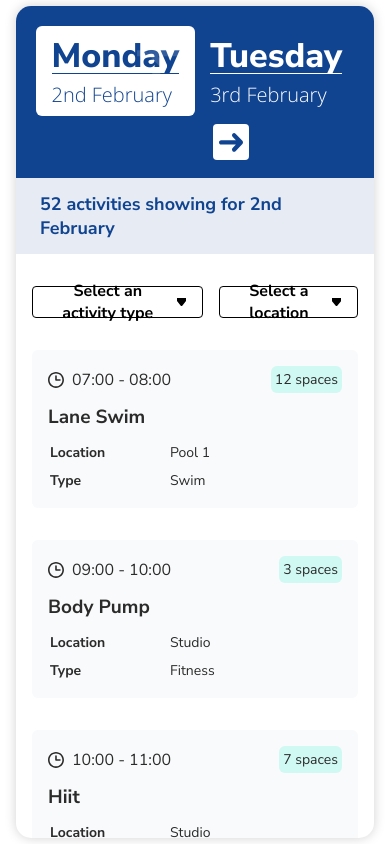
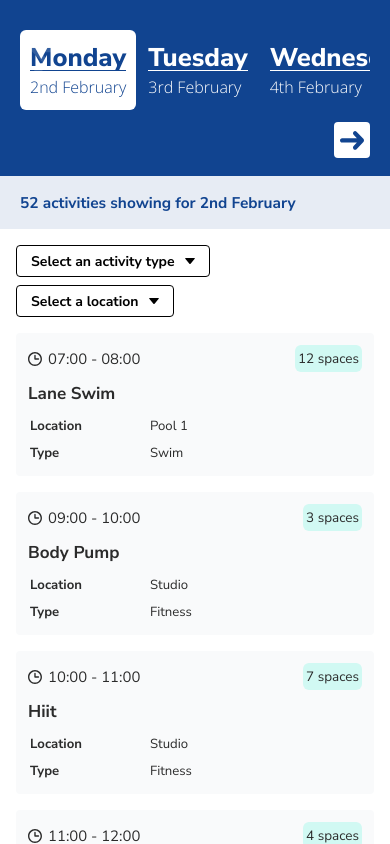
Before and after one commit to WillisDyson/lcc-booking-system, a React (Vite) app in the folder lcc-booking-system-app/: page / in a window 390 px wide. Built offline with nearby package versions, Linux system fonts and the light colour scheme.

Commit message:
App-wide responsiveness updated

```diff
--- a/lcc-booking-system-app/src/components/activities/ActivityBookingSystem.module.scss
+++ b/lcc-booking-system-app/src/components/activities/ActivityBookingSystem.module.scss
@@ -1,4 +1,4 @@
-@use "../../styles/variables" as *;
+@use "../../styles/breakpoints" as *;
 
 .activity-booking-system {
     background: var(--color-white);
@@ -6,15 +6,23 @@
     box-shadow: 0 0 12px rgba(0 0 0 / 0.18);
     display: flex;
     flex-direction: column;
-    height: 100%;
+    height: calc(100% - 60px);
     margin: 30px;
     max-height: 832px;
     max-width: 1440px;
     overflow: hidden;
     width: 100%;
 
+    @media (max-width: $medium-screen-width) {
+        height: calc(100% - 32px);
+        margin: 16px;
+    }
+
     @media (max-width: $small-screen-width) {
-        margin: 16px;
+        border-radius: 0;
+        height: 100%;
+        margin: 0;
+        max-height: unset;
     }
 
     &__error-message {
--- a/lcc-booking-system-app/src/components/day-selector/DaySelector.module.scss
+++ b/lcc-booking-system-app/src/components/day-selector/DaySelector.module.scss
@@ -1,4 +1,4 @@
-@use "../../styles/variables" as *;
+@use "../../styles/breakpoints" as *;
 
 .day-selector {
     position: relative;
@@ -9,7 +9,7 @@
         position: relative;
 
         @media (max-width: $small-screen-width) {
-            padding: 0 20px 42px;
+            padding: 10px 20px 46px;
         }
     }
 
@@ -20,5 +20,10 @@
         font-size: 1.125rem;
         font-weight: 700;
         padding: 14px 24px;
+
+        @media (max-width: $small-screen-width) {
+            font-size: 0.966rem;
+            padding: 16px 20px;
+        }
     }
 }
--- a/lcc-booking-system-app/src/components/day-selector/day-selector-carousel/DaySelectorCarousel.module.scss
+++ b/lcc-booking-system-app/src/components/day-selector/day-selector-carousel/DaySelectorCarousel.module.scss
@@ -1,4 +1,4 @@
-@use "../../../styles/variables" as *;
+@use "../../../styles/breakpoints" as *;
 
 .day-selector-carousel {
     display: flex !important;
@@ -6,6 +6,10 @@
     padding: 20px 0 !important;
     position: static;
     width: 100%;
+
+    @media (max-width: $small-screen-width) {
+        height: 80px;
+    }
 
     &__slide {
         display: flex !important;
@@ -44,8 +48,8 @@
             transform: translateY(-50%) rotate(180deg) !important;
 
             @media (max-width: $small-screen-width) {
-                left: 40%;
-                transform: translateX(-50%) translateY(-50%) rotate(180deg) !important;
+                left: 20px;
+                transform: translateY(-50%) rotate(180deg) !important;
             }
         }
 
@@ -54,8 +58,8 @@
             right: 16px;
 
             @media (max-width: $small-screen-width) {
-                right: 40%;
-                transform: translateX(50%) translateY(-50%) !important;
+                right: 20px;
+                transform: translateY(-50%) !important;
             }
         }
 
--- a/lcc-booking-system-app/src/components/day-selector/day-selector-carousel/DaySelectorCarousel.tsx
+++ b/lcc-booking-system-app/src/components/day-selector/day-selector-carousel/DaySelectorCarousel.tsx
@@ -1,6 +1,7 @@
 import { Swiper, SwiperSlide } from 'swiper/react';
 import { A11y, Navigation, Pagination, Scrollbar } from 'swiper/modules';
 import type { Swiper as SwiperType } from 'swiper';
+
 // Import Swiper styles
 import 'swiper/css';
 import 'swiper/css/navigation';
@@ -32,15 +33,17 @@ const DaySelectorCarousel = ({ availableDays }: { availableDays: { date: string;
     return (
         <Swiper
         className={styles["day-selector-carousel"]}
+        loop={false}
         modules={[Navigation, Pagination, Scrollbar, A11y]}
-            slidesPerView={'auto'}
         navigation={{
             addIcons: false
         }}
         onSwiper={handleSwiper}
         resizeObserver={true}
-            loop={false}
-            speed={300}>
+        slidesPerView={'auto'}
+        spaceBetween={2}
+        speed={300}
+        >
             {availableDays.map((day, index) => (
                 <SwiperSlide className={styles["day-selector-carousel__slide"]} key={day.date}>
                     <DaySelectorCarouselItem
--- a/lcc-booking-system-app/src/components/day-selector/day-selector-carousel/day-selector-carousel-item/DaySelectorCarouselItem.module.scss
+++ b/lcc-booking-system-app/src/components/day-selector/day-selector-carousel/day-selector-carousel-item/DaySelectorCarouselItem.module.scss
@@ -1,4 +1,4 @@
-
+@use "../../../../styles/breakpoints" as *;
 
 .day-selector-carousel-item {
     $self: &;
@@ -11,6 +11,10 @@
     padding: 12px 15.5px;
     transition: var(--transition-speed);
     user-select: none;
+
+    @media (max-width: $small-screen-width) {
+        padding: 8px 10px;
+    }
 
     &--active {
         background-color: var(--color-white);
@@ -30,6 +34,10 @@
         display: flex;
         flex-direction: column;
         gap: 12px;
+
+        @media (max-width: $small-screen-width) {
+            gap: 8px;
+        }
     }
 
     &__day {
@@ -40,6 +48,11 @@
         line-height: 2.125rem;
         letter-spacing: var(--spacing-extra);
         transition: var(--transition-speed);
+
+        @media (max-width: $small-screen-width) {
+            font-size: 1.6rem;
+            line-height: 1.6rem;
+        }
     }
 
     &__date {
@@ -48,5 +61,10 @@
         font-weight: 300;
         line-height: 1.125rem;
         letter-spacing: var(--spacing-extra);
+
+        @media (max-width: $small-screen-width) {
+            font-size: 1rem;
+            line-height: 1rem;
+        }
     }
 }
--- a/lcc-booking-system-app/src/components/generic/dropdown-select/DropdownSelect.module.scss
+++ b/lcc-booking-system-app/src/components/generic/dropdown-select/DropdownSelect.module.scss
@@ -1,10 +1,11 @@
+@use "../../../styles/breakpoints" as *;
+
 .dropdown-select {
     $self: &;
     color: var(--color-black);
     display: inline-block;
     position: relative;
     user-select: none;
-    z-index: 1;
 
     * {
         box-sizing: border-box;
@@ -20,17 +21,29 @@
         gap: 10px;
         height: 32px;
         padding: 0 16px;
+        white-space: nowrap;
         width: 100%;
+
+        @media (max-width: $small-screen-width) {
+            font-size: 0.875rem;
+            padding: 0 14px;
+        }
     }
 
     &__arrow {
         background-image: url('/src/assets/dropdown-select/dropdown-select-arrow.svg');
         background-position: 50%;
+        background-size: contain;
         height: 8px;
         margin-left: auto;
         transform: rotate(0deg);
         transition: transform var(--transition-speed-slower);
         width: 13px;
+
+        @media (max-width: $small-screen-width) {
+            height: 6px;
+            width: 10px;
+        }
     }
 
     &__content {
--- a/lcc-booking-system-app/src/components/search-results/SearchResults.module.scss
+++ b/lcc-booking-system-app/src/components/search-results/SearchResults.module.scss
@@ -1,4 +1,4 @@
-@use "../../styles/variables" as *;
+@use "../../styles/breakpoints" as *;
 
 .search-results {
     padding: 0 16px 16px;
@@ -21,8 +21,21 @@
 
     &__filters {
         display: flex;
+        flex-wrap: wrap;
+        gap: 8px 16px;
         padding: 32px 16px;
-        gap: 16px;
+
+        & > div {
+            z-index: 1;
+
+            &:nth-child(1) {
+                z-index: 2;
+            }
+        }
+
+        @media (max-width: $small-screen-width) {
+            padding: 16px;
+        }
     }
 
     &__grid {
@@ -35,6 +48,7 @@
         }
 
         @media (max-width: $medium-screen-width) {
+            gap: 16px;
             grid-template-columns: repeat(2, 1fr);
         }
 
--- a/lcc-booking-system-app/src/components/search-results/search-results-tile/SearchResultsTile.module.scss
+++ b/lcc-booking-system-app/src/components/search-results/search-results-tile/SearchResultsTile.module.scss
@@ -1,10 +1,11 @@
 @use "/src/styles/animations" as *;
+@use "/src/styles/breakpoints" as *;
 
 .search-results-tile {
     $self: &;
     animation-duration: 0.6s;
     animation-fill-mode: forwards;
-    animation-name: fadeUpIn;
+    animation-name: fadeIn;
     background-color: var(--color-accent-tertiary);
     border-radius: 6px;
     color: var(--color-text-primary);
@@ -15,6 +16,12 @@
     transition: var(--transition-speed);
     padding: 16px;
     user-select: none;
+
+    @media (max-width: $small-screen-width) {
+        border-radius: 4px;
+        gap: 10px;
+        padding: 12px;
+    }
 
     &:hover {
         box-shadow: 0 4px 4px rgba(0, 0, 0, 0.25);
@@ -42,6 +49,21 @@
         display: flex;
         font-size: 1rem;
         gap: 8px;
+
+        @media (max-width: $small-screen-width) {
+            font-size: 0.933rem;
+            gap: 6px;
+        }
+
+        img {
+            height: 16px;
+            width: 16px;
+
+            @media (max-width: $small-screen-width) {
+                height: 14px;
+                width: 14px;
+            }
+        }
     }
 
     &__spaces {
@@ -53,16 +75,29 @@
         height: 27px;
         margin-left: auto;
         padding: 0 4px;
+
+        @media (max-width: $small-screen-width) {
+            font-size: 0.8444rem;
+            padding: 0 3px;
+        }
     }
 
     &__title {
         font-size: 1.188rem;
         font-weight: 700;
+
+        @media (max-width: $small-screen-width) {
+            font-size: 1.067rem;
+        }
     }
 
     &__main-info {
         font-size: 0.875rem;
         text-align: left;
+
+        @media (max-width: $small-screen-width) {
+            font-size: 0.822rem;
+        }
 
         tbody {
             display: flex;
--- a/lcc-booking-system-app/src/styles/_animations.scss
+++ b/lcc-booking-system-app/src/styles/_animations.scss
@@ -1,11 +1,9 @@
-@keyframes fadeUpIn {
+@keyframes fadeIn {
     0% {
         opacity: 0;
-        top: 40px;
     }
 
     100% {
         opacity: 1;
-        top: 0;
     }
 }
```
Also changed, not shown: lcc-booking-system-app/src/styles/_breakpoints.scss (line endings or trailing spaces). Lines whose indentation alone changed are shown as unchanged.
